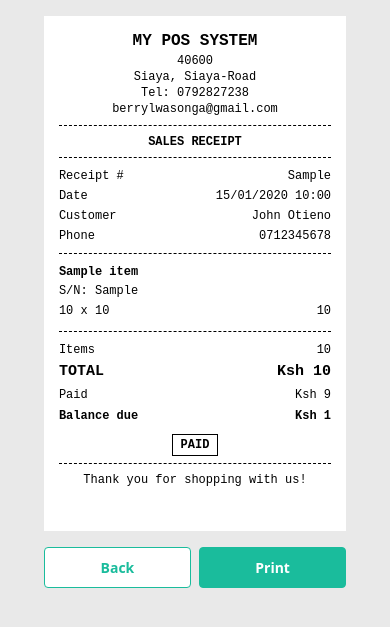
After one commit to mubeakungu/stockflow, a Laravel app: page /invoices/1/receipt in a window 390 px wide. The commit adds this page. Shown: the top 627 px of the page. Run offline with Laravel 10, Linux system fonts and the light colour scheme; a user stored in the database is signed in; data comes from the database, SQL or seed files in the repository; tables that the repository leaves empty hold one stand-in row (values such as "Sample post").

Commit message:
Add 80mm thermal receipts and real PDF invoice download
- New invoices/{invoice}/receipt page sized for 80mm thermal printers
  (@page 80mm, monospace layout, items, totals, balance due, status).
  ?print=1 opens the print dialog on load. Linked from the invoice page
  and the invoice list
- Download now returns a PDF generated with DomPDF from a new
  print-friendly template instead of an .html file
- Move the shop address/phone/email from the invoice template into
  config/shop.php (overridable with SHOP_* env vars), keeping the
  current values as defaults
- Document receipts in the README

Co-Authored-By: Claude Opus 5.5 <noreply@anthropic.com>
Claude-Session: https://claude.ai/code/session_012kmRTqeBBFrePkEETbSWcP

```diff
--- a/app/Http/Controllers/InvoiceController.php
+++ b/app/Http/Controllers/InvoiceController.php
@@ -6,6 +6,7 @@ use App\Models\Batch;
 use App\Models\Customer;
 use App\Models\Invoice;
 use App\Models\InvoiceItem;
+use Barryvdh\DomPDF\Facade\Pdf;
 use Carbon\Carbon;
 use Illuminate\Http\Request;
 
@@ -113,15 +114,22 @@ class InvoiceController extends Controller
         $this->authorize('view', $invoice);
 
         $products = $invoice->items;
-        $html = view('invoices.invoice-download', compact('invoice', 'products'))->render();
-        $filename = 'invoice-' . $invoice->invoice_no . '.html';
 
-        return response($html, 200, [
-            'Content-Type' => 'text/html; charset=utf-8',
-            'Content-Disposition' => 'attachment; filename="' . $filename . '"',
-            'Content-Length' => strlen($html),
-            'Cache-Control' => 'no-cache, no-store, must-revalidate',
-        ]);
+        return Pdf::loadView('invoices.invoice-pdf', compact('invoice', 'products'))
+            ->setPaper('a4')
+            ->download('invoice-' . $invoice->invoice_no . '.pdf');
+    }
+
+    /**
+     * 80mm thermal receipt. Add ?print=1 to open the print dialog automatically.
+     */
+    public function receipt(Invoice $invoice)
+    {
+        $this->authorize('view', $invoice);
+
+        $products = $invoice->items;
+
+        return view('invoices.receipt', compact('invoice', 'products'));
     }
 
     /**
--- /dev/null
+++ b/config/shop.php
@@ -0,0 +1,11 @@
+<?php
+
+// Shop contact details printed on invoices and receipts.
+// The shop name comes from Settings; set these in .env to change the rest.
+return [
+    'address_line1' => env('SHOP_ADDRESS_LINE1', '40600'),
+    'address_line2' => env('SHOP_ADDRESS_LINE2', 'Siaya, Siaya-Road'),
+    'email' => env('SHOP_EMAIL', 'berrylwasonga@gmail.com'),
+    'phone' => env('SHOP_PHONE', '0792827238'),
+    'receipt_footer' => env('SHOP_RECEIPT_FOOTER', 'Thank you for shopping with us!'),
+];
--- a/resources/views/invoices/index.blade.php
+++ b/resources/views/invoices/index.blade.php
@@ -56,6 +56,8 @@
                     <td>
                         <a class="text-info" href="{{ route('invoices.show', $invoice->id) }}"><i
                                 class="feather icon-eye"></i> View</a><br>
+                        <a class="text-info" href="{{ route('invoices.receipt', $invoice->id) }}?print=1" target="_blank"><i
+                                class="feather icon-printer"></i> Receipt</a><br>
                         <a class="text-info" href="{{ route('invoices.edit', $invoice->id) }}"><i
                                 class="feather icon-edit"></i> Adjust Payment</a><br>
                         <a class="text-danger" href="javascript:{}" onclick="deleteFunction({{ $invoice->id }})"><i
--- /dev/null
+++ b/resources/views/invoices/receipt.blade.php
@@ -0,0 +1,116 @@
+<!DOCTYPE html>
+<html lang="en">
+<head>
+    <meta charset="utf-8">
+    <meta name="viewport" content="width=device-width, initial-scale=1">
+    <title>Receipt {{ $invoice->invoice_no }}</title>
+    <style>
+        /* 80mm thermal roll: ~72mm printable width, height grows with content */
+        @page { size: 80mm auto; margin: 0; }
+        * { box-sizing: border-box; }
+        html, body { margin: 0; padding: 0; background: #e9e9e9; }
+        body { font-family: 'Courier New', Courier, monospace; font-size: 12px; color: #000; line-height: 1.35; }
+        .receipt { width: 80mm; margin: 16px auto; padding: 4mm; background: #fff; }
+        .center { text-align: center; }
+        .right { text-align: right; }
+        .bold { font-weight: bold; }
+        .shop { font-size: 16px; font-weight: bold; text-transform: uppercase; }
+        .logo { max-width: 40mm; max-height: 20mm; margin-bottom: 2mm; }
+        .rule { border: 0; border-top: 1px dashed #000; margin: 2mm 0; }
+        table { width: 100%; border-collapse: collapse; }
+        td { padding: 0.5mm 0; vertical-align: top; }
+        .item-name { word-break: break-word; }
+        .item-detail td { padding-bottom: 1mm; }
+        .totals td { padding: 0.6mm 0; }
+        .grand td { font-size: 15px; font-weight: bold; }
+        .status { display: inline-block; border: 1px solid #000; padding: 0.5mm 2mm; font-weight: bold; text-transform: uppercase; }
+        .actions { width: 80mm; margin: 0 auto 16px; display: flex; gap: 8px; }
+        .actions a, .actions button {
+            flex: 1; padding: 10px; font: 600 14px system-ui, sans-serif; text-align: center; cursor: pointer;
+            border: 1px solid #1abc9c; border-radius: 4px; background: #1abc9c; color: #fff; text-decoration: none;
+        }
+        .actions a { background: #fff; color: #1abc9c; }
+        @media print {
+            html, body { background: #fff; }
+            .receipt { margin: 0; width: 80mm; }
+            .actions { display: none; }
+        }
+    </style>
+</head>
+<body>
+@php
+    $shopName = $settings->shop_name ?? config('app.name');
+    $paid = $invoice->total - $invoice->due;
+    $logoFile = $settings && $settings->logo ? 'storage/logo/' . $settings->logo : null;
+@endphp
+
+<div class="receipt">
+    <div class="center">
+        @if ($logoFile && is_file(public_path($logoFile)))
+            <img class="logo" src="{{ asset($logoFile) }}" alt=""><br>
+        @endif
+        <div class="shop">{{ $shopName }}</div>
+        <div>{{ config('shop.address_line1') }}</div>
+        <div>{{ config('shop.address_line2') }}</div>
+        <div>Tel: {{ config('shop.phone') }}</div>
+        <div>{{ config('shop.email') }}</div>
+    </div>
+
+    <hr class="rule">
+    <div class="center bold">SALES RECEIPT</div>
+    <hr class="rule">
+
+    <table>
+        <tr><td>Receipt #</td><td class="right">{{ $invoice->invoice_no }}</td></tr>
+        <tr><td>Date</td><td class="right">{{ $invoice->created_at->format('d/m/Y H:i') }}</td></tr>
+        @if ($invoice->customer)
+            <tr><td>Customer</td><td class="right">{{ $invoice->customer->name }}</td></tr>
+            @if ($invoice->customer->phone)
+                <tr><td>Phone</td><td class="right">{{ $invoice->customer->phone }}</td></tr>
+            @endif
+        @endif
+    </table>
+
+    <hr class="rule">
+
+    <table>
+        @foreach ($products as $product)
+            <tr><td colspan="2" class="item-name bold">{{ $product->name }}</td></tr>
+            @if ($product->serial_no)
+                <tr><td colspan="2">S/N: {{ $product->serial_no }}</td></tr>
+            @endif
+            <tr class="item-detail">
+                <td>{{ $product->quantity }} x {{ number_format($product->price, 0) }}</td>
+                <td class="right">{{ number_format($product->total, 0) }}</td>
+            </tr>
+        @endforeach
+    </table>
+
+    <hr class="rule">
+
+    <table class="totals">
+        <tr><td>Items</td><td class="right">{{ $products->sum('quantity') }}</td></tr>
+        <tr class="grand"><td>TOTAL</td><td class="right">@ksh($invoice->total)</td></tr>
+        <tr><td>Paid</td><td class="right">@ksh($paid)</td></tr>
+        @if ($invoice->due > 0)
+            <tr class="bold"><td>Balance due</td><td class="right">@ksh($invoice->due)</td></tr>
+        @endif
+    </table>
+
+    <div class="center" style="margin-top: 2mm;"><span class="status">{{ $invoice->status }}</span></div>
+
+    <hr class="rule">
+    <div class="center">{{ config('shop.receipt_footer') }}</div>
+    <div class="center" style="margin-top: 3mm;">&nbsp;</div>
+</div>
+
+<div class="actions">
+    <a href="{{ route('invoices.show', $invoice) }}">Back</a>
+    <button type="button" onclick="window.print()">Print</button>
+</div>
+
+@if (request()->boolean('print'))
+    <script>window.addEventListener('load', function () { window.print(); });</script>
+@endif
+</body>
+</html>
--- a/routes/web.php
+++ b/routes/web.php
@@ -45,6 +45,7 @@ Route::group(['middleware' => 'auth'], function () {
     Route::resource('customers', CustomerController::class);
     // Managing Invoices
     Route::get('invoices/{invoice}/download', [InvoiceController::class, 'download'])->name('invoices.download');
+    Route::get('invoices/{invoice}/receipt', [InvoiceController::class, 'receipt'])->name('invoices.receipt');
     Route::resource('invoices', InvoiceController::class);
     // Managing Expenses Categories
     Route::resource('expenses', ExpenseController::class);
```
Also changed, not shown: resources/views/invoices/invoice-download.blade.php (deleted, +0 -130 lines), resources/views/invoices/invoice-pdf.blade.php (added, +113 -0 lines), resources/views/invoices/invoice.blade.php (+6 -6 lines), README.md, 1 other file.
